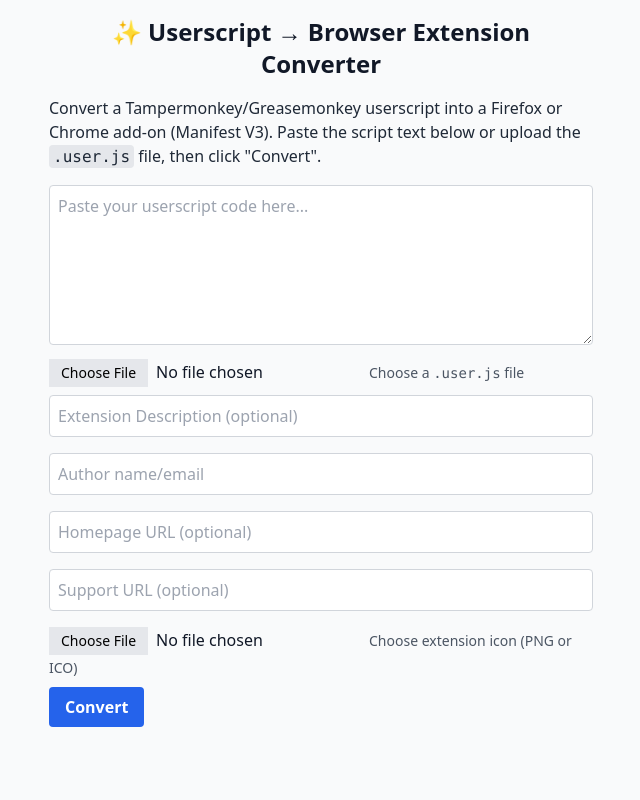
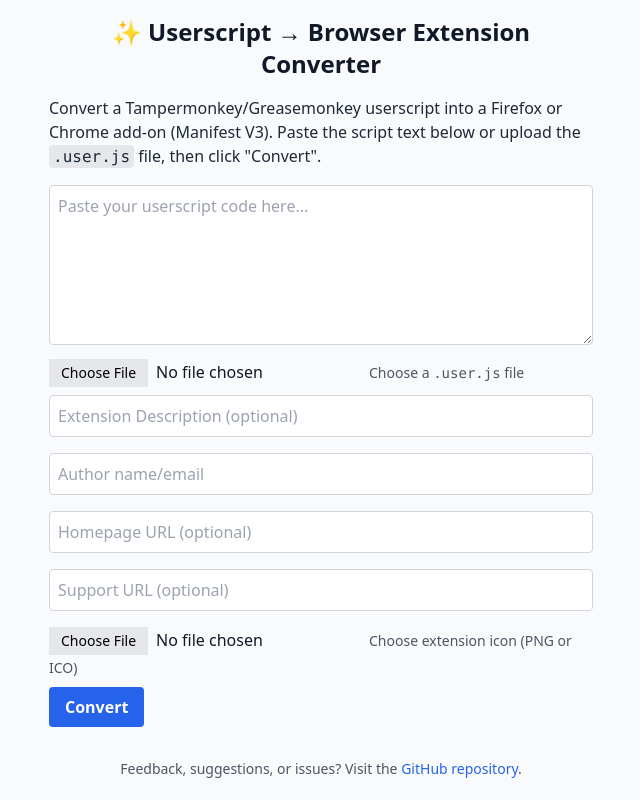
Before and after one commit to HRussellZFAC023/UserScript-Compiler, a React (Vite) app: page / in a window 1280 px wide. Shown: the whole page, without its empty margins (319-959 px from the left). Built offline with nearby package versions, Linux system fonts and the light colour scheme.

Commit message:
Add link to GitHub repository for feedback

```diff
--- a/src/App.jsx
+++ b/src/App.jsx
@@ -189,6 +189,17 @@
           </div>
         </div>
       )}
+
+      <p className="mt-8 text-center text-sm text-gray-600">
+        Feedback, suggestions, or issues? Visit the{' '}
+        <a
+          href="https://github.com/HRussellZFAC023/UserScript-Compiler"
+          className="text-blue-600 hover:underline"
+        >
+          GitHub repository
+        </a>
+        .
+      </p>
     </div>
   );
 }
```
Also changed, not shown: 1 other file (tests, documents, lock files or other folders).
